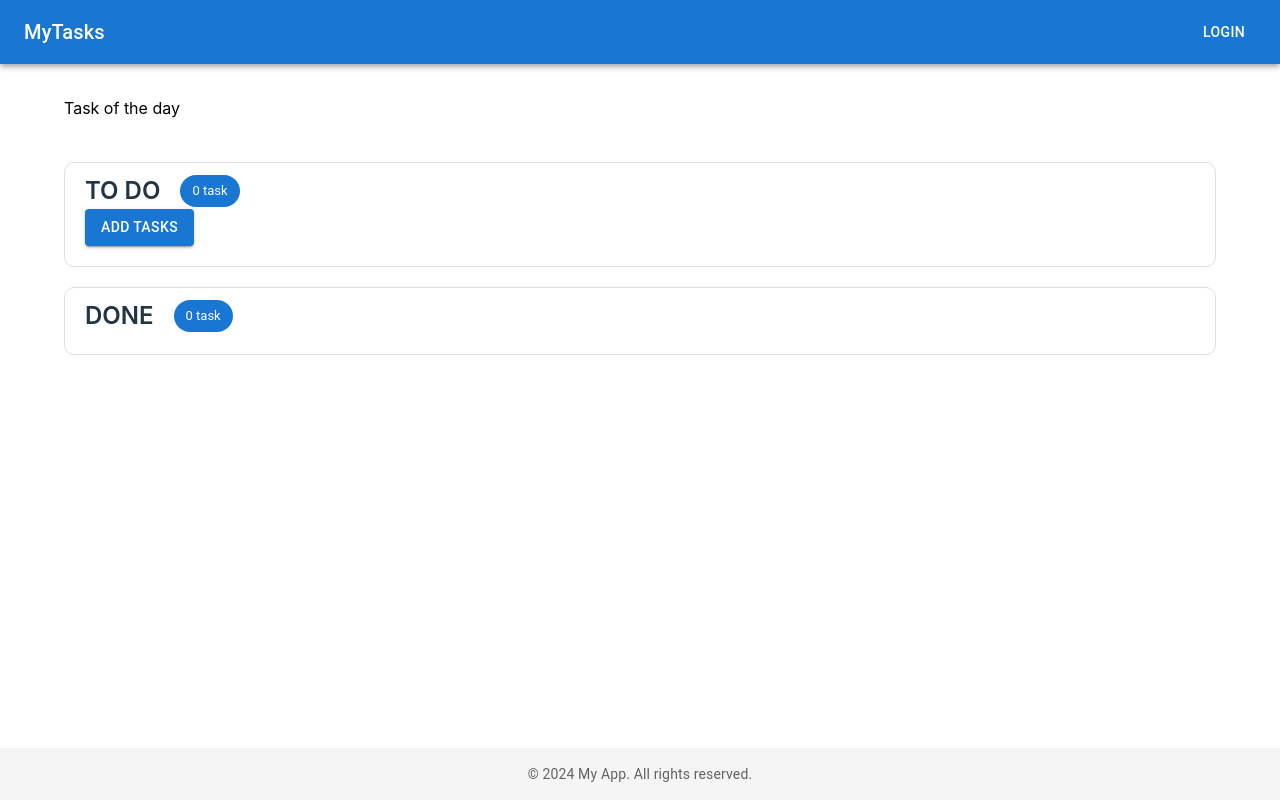
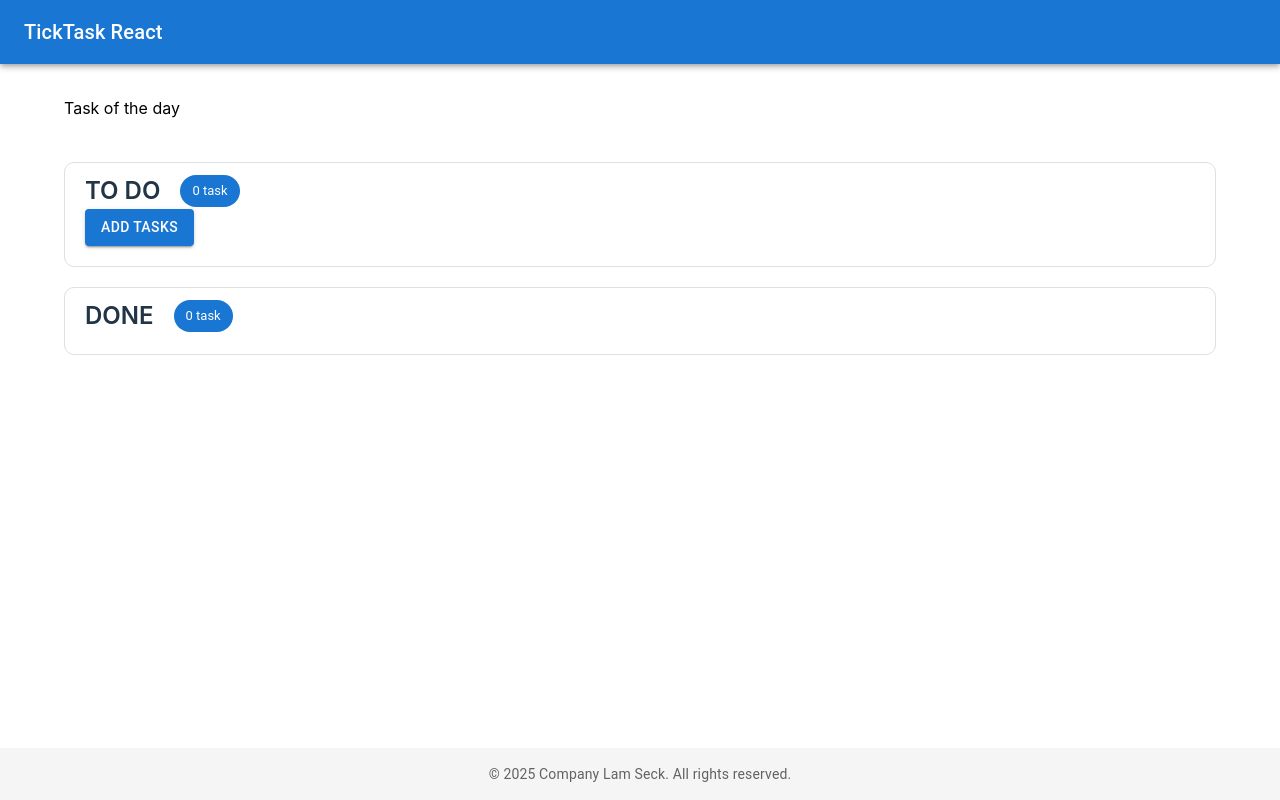
Before and after one commit to lamseck-jonathan/react-todo, a React (Vite) app: page / in a window 1280 px wide. Built offline with nearby package versions, Linux system fonts and the light colour scheme.

Commit message:
some update

```diff
--- a/src/layouts/MainLayout.tsx
+++ b/src/layouts/MainLayout.tsx
@@ -1,4 +1,4 @@
-import { AppBar, Toolbar, Typography, Container, Button } from "@mui/material";
+import { AppBar, Toolbar, Typography, Container } from "@mui/material";
 
 export default function MainLayout({
 	children,
@@ -11,9 +11,8 @@ export default function MainLayout({
 			<AppBar position="static">
 				<Toolbar>
 					<Typography variant="h6" component="div" sx={{ flexGrow: 1 }}>
-						MyTasks
+						TickTask React
 					</Typography>
-					<Button color="inherit">Login</Button>
 				</Toolbar>
 			</AppBar>
 
@@ -32,7 +31,7 @@ export default function MainLayout({
 				}}
 			>
 				<Typography variant="body2" color="textSecondary">
-					© 2024 My App. All rights reserved.
+					© 2025 Company Lam Seck. All rights reserved.
 				</Typography>
 			</footer>
 		</div>
```
